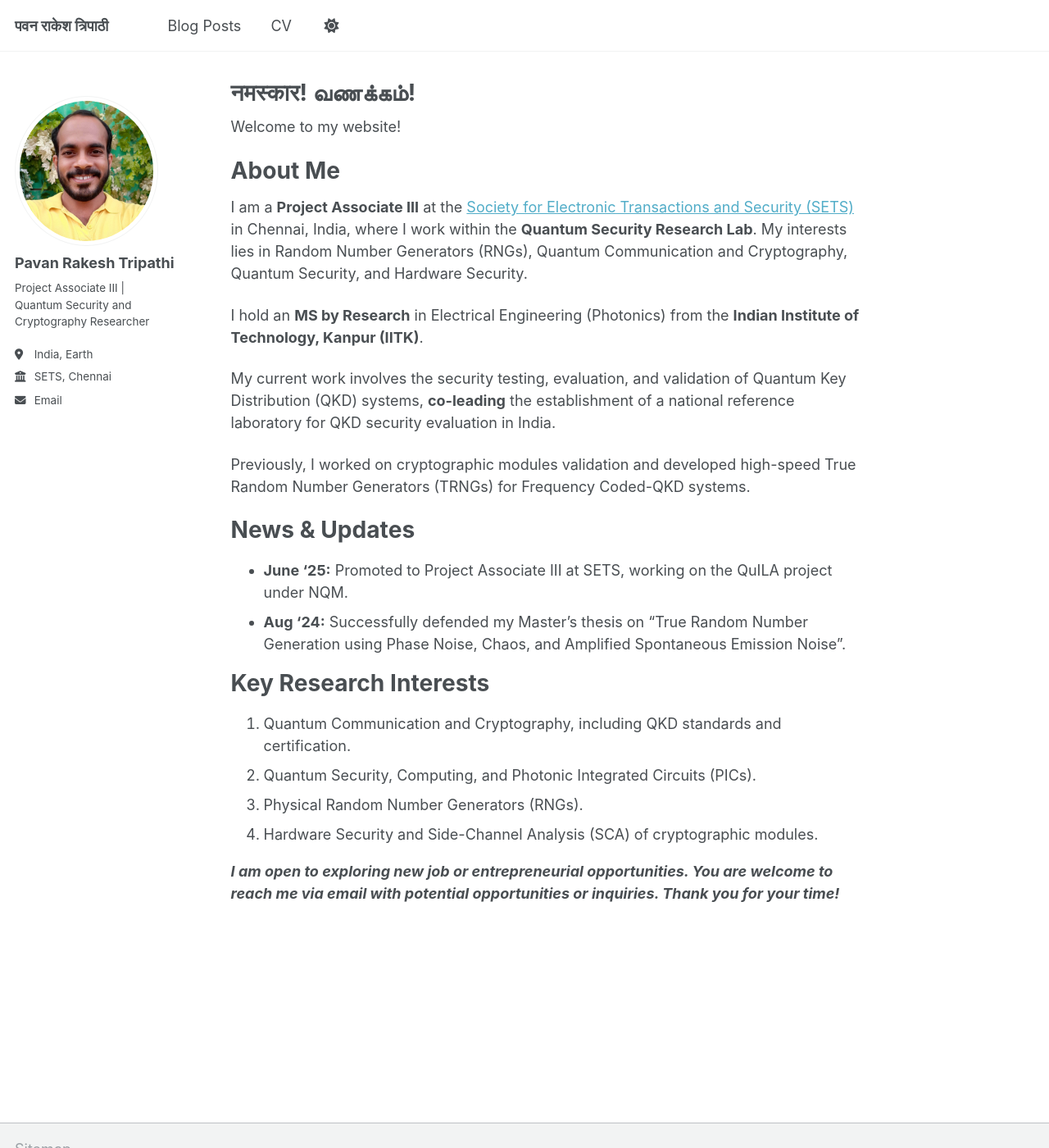
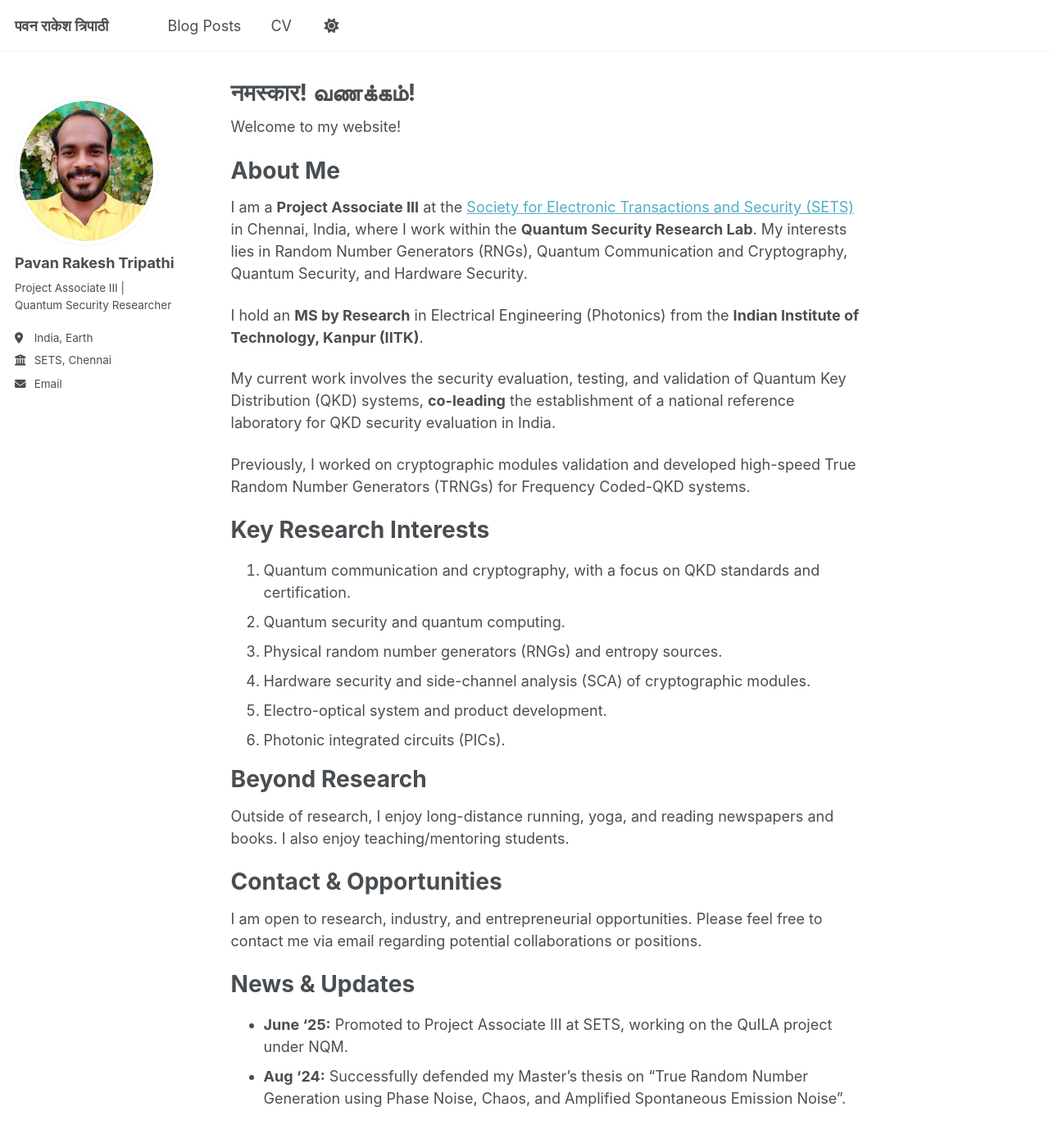
Before and after one commit to tripathipavan/tripathipavan.github.io, a Jekyll site: the page built from _pages/about.md, in a window 1280 px wide and 1400 px high. Shown: the whole window at 82% size. Built offline with Jekyll 4.4.1, drawn with Linux system fonts in a browser that asks for light colours; a script that is not in the unit is left out.

Commit message:
Updated about me and CV

```diff
--- a/_config.yml
+++ b/_config.yml
@@ -25,7 +25,7 @@ author:
   avatar           : "dp.jpg"
   name             : "Pavan Rakesh Tripathi"
   pronouns         : # example: "she/her"
-  bio              : "Project Associate III | Quantum Security and Cryptography Researcher"
+  bio              : "Project Associate III | Quantum Security Researcher"
   location         : "India, Earth"
   employer         : "SETS, Chennai"
   URI              : "https://setsindia.in/"
--- a/_pages/about.md
+++ b/_pages/about.md
@@ -16,25 +16,30 @@ I am a **Project Associate III** at the [Society for Electronic Transactions and
 
 I hold an **MS by Research** in Electrical Engineering (Photonics) from the **Indian Institute of Technology, Kanpur (IITK)**.
 
-My current work involves the security testing, evaluation, and validation of Quantum Key Distribution (QKD) systems, **co-leading** the establishment of a national reference laboratory for QKD security evaluation in India.
+My current work involves the security evaluation, testing, and validation of Quantum Key Distribution (QKD) systems, **co-leading** the establishment of a national reference laboratory for QKD security evaluation in India.
 
 Previously, I worked on cryptographic modules validation and developed high-speed True Random Number Generators (TRNGs) for Frequency Coded-QKD systems.
 
+Key Research Interests
+======
+1. Quantum communication and cryptography, with a focus on QKD standards and certification.
+2. Quantum security and quantum computing.
+3. Physical random number generators (RNGs) and entropy sources.
+4. Hardware security and side-channel analysis (SCA) of cryptographic modules.
+5. Electro-optical system and product development.
+6. Photonic integrated circuits (PICs).
+
+Beyond Research
+======
+Outside of research, I enjoy long-distance running, yoga, and reading newspapers and books. I also enjoy teaching/mentoring students.
+
+Contact & Opportunities
+======
+I am open to research, industry, and entrepreneurial opportunities.
+Please feel free to contact me via email regarding potential
+collaborations or positions.
 
 News & Updates
 ======
 - **June '25:** Promoted to Project Associate III at SETS, working on the QuILA project under NQM.
 - **Aug '24:** Successfully defended my Master's thesis on "True Random Number Generation using Phase Noise, Chaos, and Amplified Spontaneous Emission Noise".
-
-
-Key Research Interests
-======
-1. Quantum Communication and Cryptography, including QKD standards and certification.
-1. Quantum Security, Computing, and Photonic Integrated Circuits (PICs).
-1. Physical Random Number Generators (RNGs).
-1. Hardware Security and Side-Channel Analysis (SCA) of cryptographic modules.
-
-
-***I am open to exploring new job or entrepreneurial opportunities.
-You are welcome to reach me via email with potential opportunities or inquiries.
-Thank you for your time!***
```
Also changed, not shown: _pages/cv.md (+2 -2 lines).
